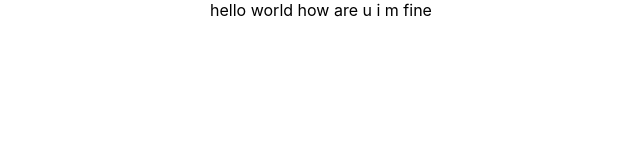
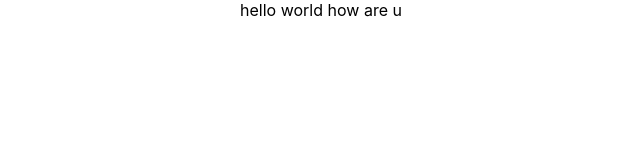
Before and after one commit to mudassirHayat/my-new-app, a React (Create React App) app: page / in a window 1280 px wide. Shown: the top 160 px of the page, without its empty margins (319-959 px from the left). Built offline with nearby package versions, Linux system fonts and the light colour scheme.

Commit message:
updated new

```diff
--- a/src/App.js
+++ b/src/App.js
@@ -6,7 +6,7 @@ function App() {
   return (
     <div className="App">
     hello world
-    how are u i m fine
+    how are u
     </div>
   );
 }
```
